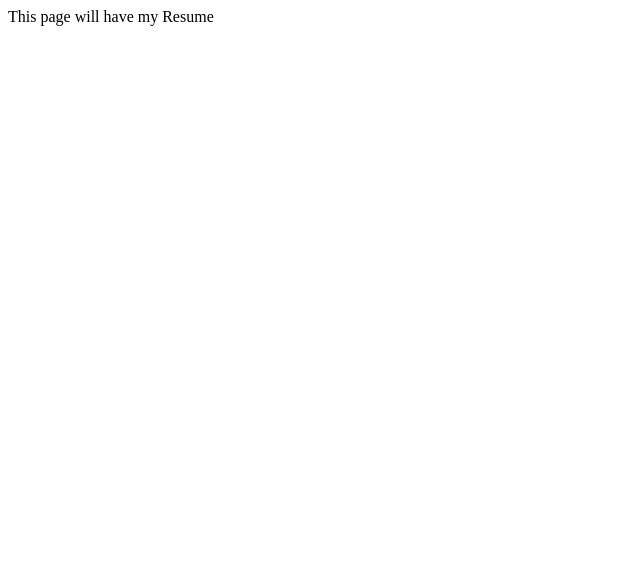
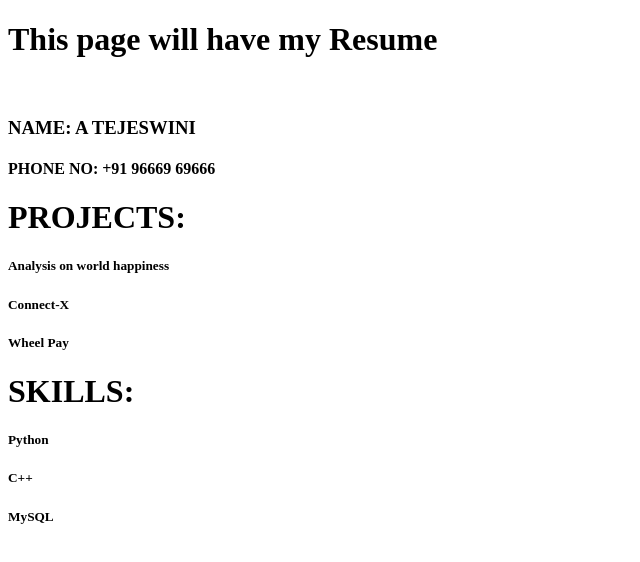
Before and after one commit to tejeSwini-006/alleshwaram.github.io, a plain HTML site: page index.html in a window 1280 px wide. Shown: the whole page, without its empty margins (0-640 px from the left). Drawn offline with Linux system fonts and the light colour scheme.

Commit message:
Update index.html

```diff
--- a/index.html
+++ b/index.html
@@ -4,5 +4,25 @@
     <title>Tejeswini's Resume</title>
   </head>
   <body>
-    This page will have my Resume</body>
+    <h1>This page will have my Resume</h1>
+  <br>
+    <h3>NAME: A TEJESWINI</h3>
+    <h4>PHONE NO: +91 96669 69666</h4>
+
+
+    <h1>PROJECTS:</h1>
+    <h5>Analysis on world happiness</h5>
+    <h5>Connect-X</h5>
+   <h5>Wheel Pay</h5>
+
+    <h1>SKILLS:</h1>
+    <h5>Python </h5>
+  <h5>C++</h5>
+<h5>MySQL</h5>
+
+
+
+
+  </body>
+
 </html>
```
